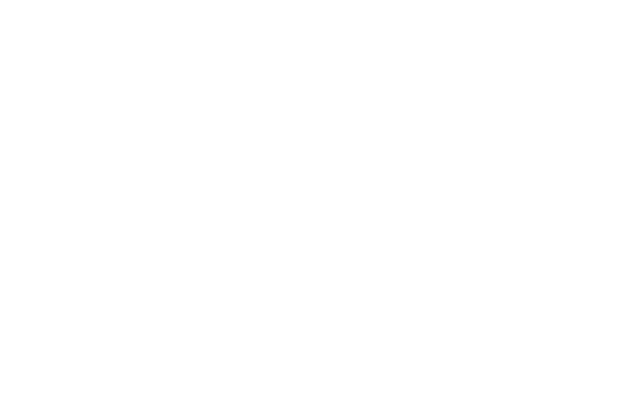
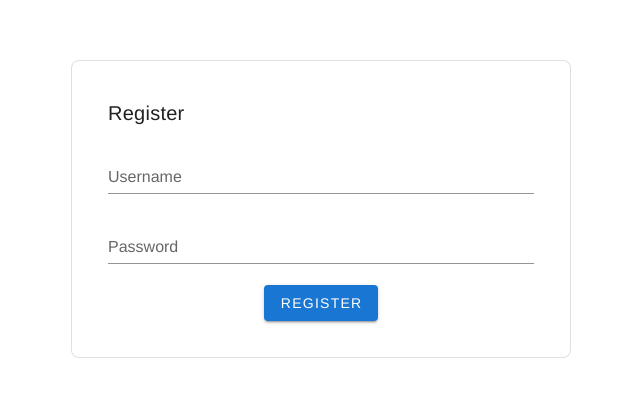
Before and after one commit to JulioSalazar12/proy-v1-finanzas, a Vue app: page /register in a window 1280 px wide. Shown: the part 181-578 px from the top of the page, without its empty margins (319-959 px from the left). Built offline with nearby package versions, Linux system fonts and the light colour scheme.

Commit message:
login base

```diff
--- a/src/router/index.js
+++ b/src/router/index.js
@@ -3,6 +3,7 @@
 
 import LoginView from '../views/LoginView.vue';
 import DashboardView from '../views/DashboardView.vue';
+import RegisterView from '../views/RegisterView.vue';
 
 Vue.use(VueRouter)
 
@@ -19,7 +20,10 @@
     meta: {
       requiresAuth: true
     }
-  }
+  },
+  { path: '/register',
+    component: RegisterView
+  },
 ]
 
 
--- a/src/views/LoginView.vue
+++ b/src/views/LoginView.vue
@@ -1,6 +1,6 @@
 <template>
-  <div class="sample-login d-flex align-center justify-center">
-    <v-card outlined width="500" class="pa-5 rounded-lg">
+  <div class="sample-login d-flex flex-column align-center justify-center">
+    <v-card outlined width="500" class="pa-5 rounded-lg mb-5">
       <v-card-title class="text-center">Login</v-card-title>
       <v-card-text>
         <v-form @submit.prevent="login">
@@ -19,6 +19,8 @@
         </v-form>
       </v-card-text>
     </v-card>
+
+    <router-link to="/register">Registrarse</router-link>
 
     <v-snackbar v-model="snackbar.show" :color="snackbar.color" timeout="3000">
       {{ snackbar.message }}
--- /dev/null
+++ b/src/views/RegisterView.vue
@@ -0,0 +1,75 @@
+<!-- Register.vue -->
+<template>
+    <div class="sample-login d-flex flex-column align-center justify-center">
+        <v-card outlined width="500" class="pa-5 rounded-lg mb-5">
+          <v-card-title class="text-center">Register</v-card-title>
+          <v-card-text>
+            <v-form @submit.prevent="register">
+              <v-text-field v-model="username" label="Username" required></v-text-field>
+              <v-text-field v-model="password" label="Password" type="password" required></v-text-field>
+              <v-btn type="submit" color="primary">Register</v-btn>
+            </v-form>
+          </v-card-text>
+        </v-card>
+
+        <v-snackbar v-model="snackbar.show" :color="snackbar.color" timeout="3000">
+            {{ snackbar.message }}
+        </v-snackbar>
+    </div>
+  </template>
+
+  <script>
+  export default {
+    data() {
+      return {
+        username: '',
+        password: '',
+        snackbar: {
+        show: false,
+        color: '', // Puedes personalizar el color según el tipo de mensaje (éxito, error, etc.)
+        message: '',
+      },
+      };
+    },
+    methods: {
+      register() {
+        // Realiza la lógica de registro aquí
+        console.log('Username:', this.username);
+        console.log('Password:', this.password);
+
+        // Haz la llamada a la API para el registro
+        this.$axios.post('/users/auth/sign-up', {
+          username: this.username,
+          password: this.password,
+        })
+        .then(response => {
+          // Maneja la respuesta del servidor después del registro
+          console.log('Registro exitoso:', response.data);
+
+          this.showSnackbar('Registro exitoso', 'success');
+
+          setTimeout(() => {
+            this.$router.push('/login');
+          }, 1000);
+
+        })
+        .catch(error => {
+            console.error('Error de registro:', error);
+            this.showSnackbar('Registro error', 'error');
+            setTimeout(() => {
+              this.$router.push('/login');
+            }, 1000);
+        });
+      },
+      showSnackbar(message, color) {
+        this.snackbar.show = true;
+        this.snackbar.color = color;
+        this.snackbar.message = message;
+      },
+    },
+  };
+  </script>
+
+  <style>
+  /* Puedes agregar estilos específicos aquí si es necesario */
+  </style>
```
